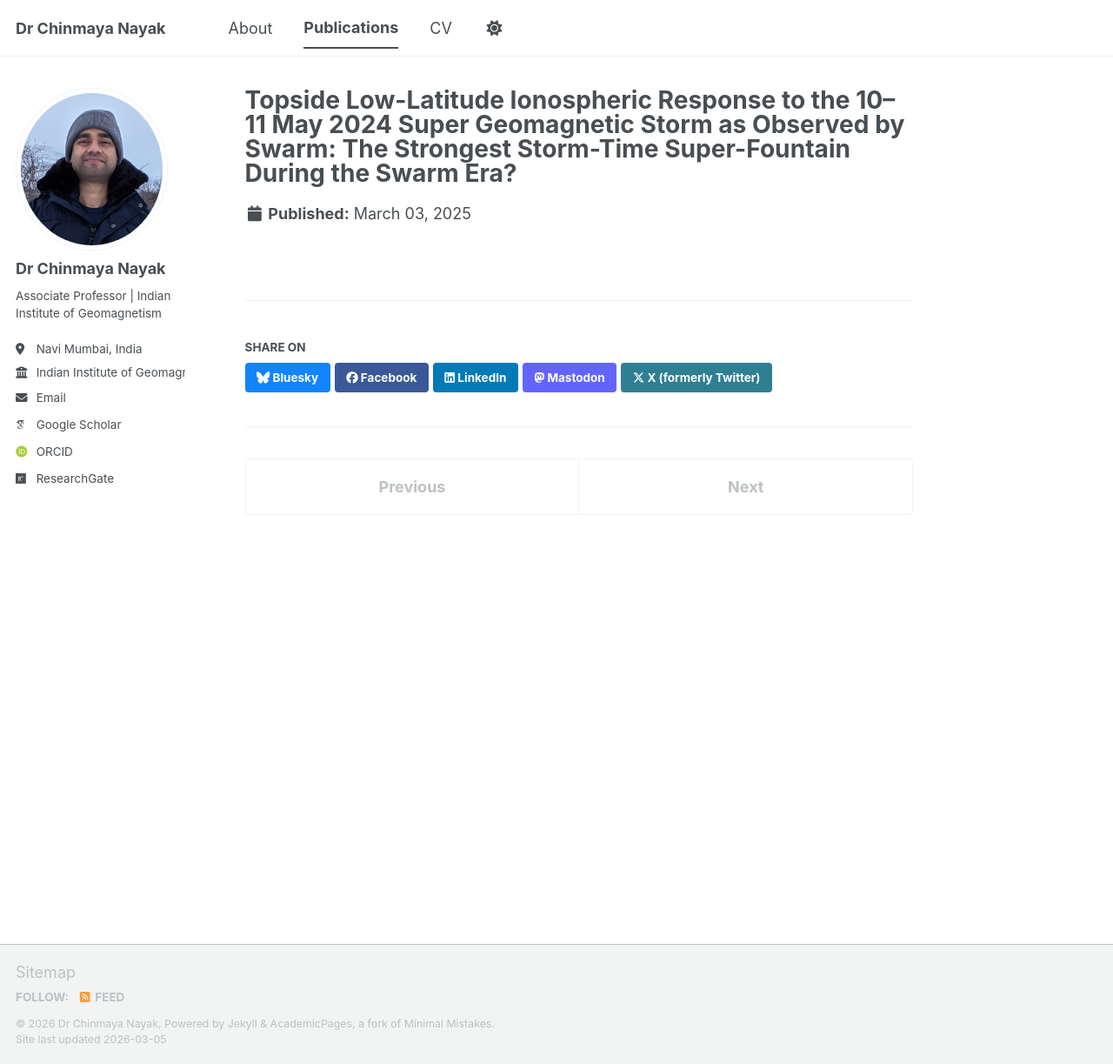
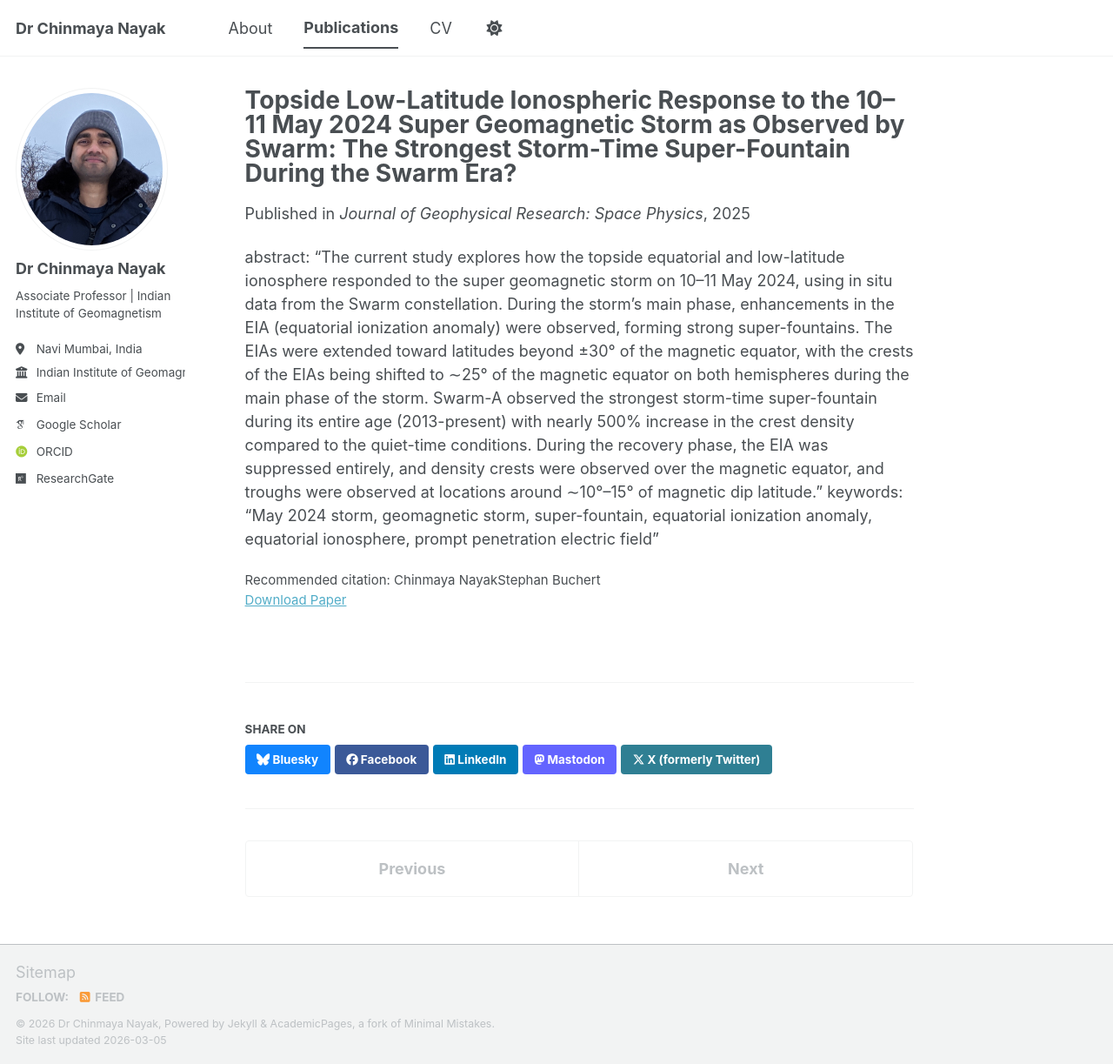
Before and after one commit to physics642/Chinmaya.Nayak, a Jekyll site: the page built from _publications/2025_nayak_jgr.md, in a window 1280 px wide and 1223 px high. Shown: the whole window at 87% size. Built offline with Jekyll 4.4.1, drawn with Linux system fonts in a browser that asks for light colours; some web fonts are replaced; a script bundle is joined from its source files by our own code; library files that are not in the unit come from our copies; some of the changed lines change nothing that is shown.

Commit message:
Update 2025_nayak_jgr.md

```diff
--- a/_publications/2025_nayak_jgr.md
+++ b/_publications/2025_nayak_jgr.md
@@ -6,17 +6,18 @@ collection: publications
 author_profile: true
 year: 2025
 date: 2025-03-03
-authors:
+citation:
     - Chinmaya Nayak
     - Stephan Buchert
 layout: single
-journal: "Journal of Geophysical Research: Space Physics"
+venue: "Journal of Geophysical Research: Space Physics"
 volume: 130
 number: 3
 pages: "e2024JA033340"
 doi: "10.1029/2024JA033340"
 paperurl: "https://agupubs.onlinelibrary.wiley.com/doi/abs/10.1029/2024JA033340"
 pdf: "https://agupubs.onlinelibrary.wiley.com/doi/pdf/10.1029/2024JA033340"
+
+---
 abstract: "The current study explores how the topside equatorial and low-latitude ionosphere responded to the super geomagnetic storm on 10–11 May 2024, using in situ data from the Swarm constellation. During the storm's main phase, enhancements in the EIA (equatorial ionization anomaly) were observed, forming strong super-fountains. The EIAs were extended toward latitudes beyond ±30° of the magnetic equator, with the crests of the EIAs being shifted to ∼25° of the magnetic equator on both hemispheres during the main phase of the storm. Swarm-A observed the strongest storm-time super-fountain during its entire age (2013-present) with nearly 500% increase in the crest density compared to the quiet-time conditions. During the recovery phase, the EIA was suppressed entirely, and density crests were observed over the magnetic equator, and troughs were observed at locations around ∼10°–15° of magnetic dip latitude."
 keywords: "May 2024 storm, geomagnetic storm, super-fountain, equatorial ionization anomaly, equatorial ionosphere, prompt penetration electric field"
----
```
